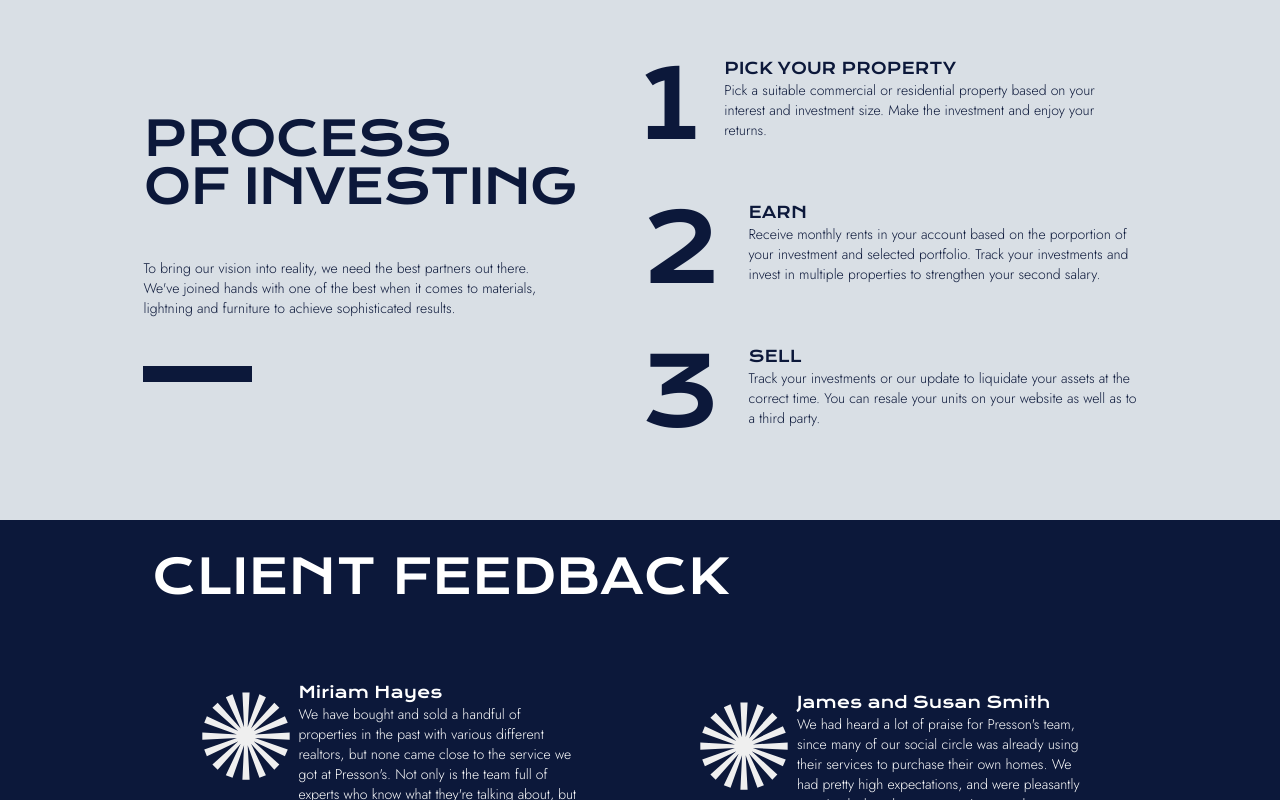
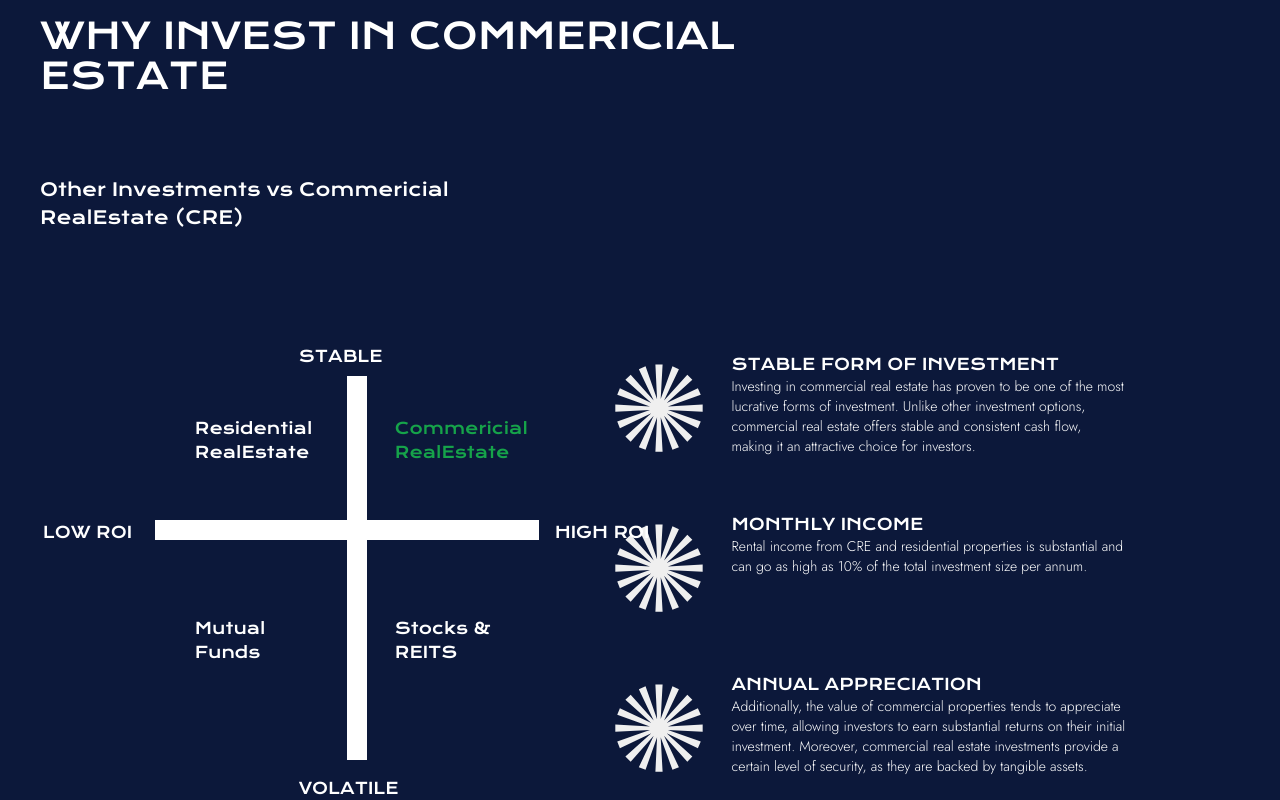
Before and after one commit to Vidhant007/Asset-Bharat-FrontEnd, a React (Vite) app: page / in a window 1280 px wide. Shown: the part 840-1640 px from the top of the page. Built offline with nearby package versions, Linux system fonts and the light colour scheme.

Commit message:
Added Project Page components (Home , contact and Process of Buying

```diff
--- a/src/components/Home.jsx
+++ b/src/components/Home.jsx
@@ -7,8 +7,8 @@ const Home = () => {
     <div className='bg-cream-bg text-partner flex justify-evenly pt-20 pb-20'>
       <div>
         <div className='absolute'>
-            <h3 className='text-5xl pl-2'>INVEST</h3>
-            <h2 className='text-3xl pl-3 pt-5'>IN COMMERCIAL & RESIDENTIAL</h2>
+            <h3 className='text-5xl pl-2 text-custom-blue'>INVEST</h3>
+            <h2 className='text-3xl pl-3 pt-5 text-custom-blue'>IN COMMERCIAL & RESIDENTIAL</h2>
             <h1 className='text-9xl pt-8'>REAL ESTATE</h1>
         </div>
 
--- a/src/components/Navbar.jsx
+++ b/src/components/Navbar.jsx
@@ -19,6 +19,9 @@ import Message from './Contact/Message';
 import Contact from './Contact/Contact';
 import SignIn from './Sign-in-up/SignIn';
 import Home from './Home';
+import WhyInvest from './WhyInvest';
+import ProcessOfBuying from './ProjectsHome/ProcessOfBuying';
+import ProjectsHome from './ProjectsHome/ProjectsHome';
 
 
 const Navbar = () => {
@@ -95,16 +98,15 @@ const Navbar = () => {
                 </div>
             </div>
             <Routes>
-                <Route path='/' element={<div><Home/><ProcessOfInvesting/><ClientFeedback/><TeamInfo/><Partners/><ContactUs /><Footer /></div>} />
+                <Route path='/' element={<div><Home/><WhyInvest/><ProcessOfInvesting/><ClientFeedback/><TeamInfo/><Partners/><ContactUs /><Footer /></div>} />
                 <Route path='/about-us' element={<div><AboutUs/><Mission/><TeamInfo/><ContactUs/><Footer /></div>} />
+                <Route path='/projects' element={<div><ProjectsHome/><ProcessOfBuying/><ContactUs/><Footer /></div>} />
                 <Route path='/why-us' element={<div><InPress/><ContactUs/><Footer /></div>} />
                 <Route path='/partners' element={<div><OurPartners/><WestBurr/><Garcia/><Morner/><Footer /></div>} />
                 <Route path='/contact' element={<div><Contact/><Message/><Footer /></div>} />
-
                 <Route path='/know-more' element={<div><Blogs/><Footer /></div>} />
                 <Route path='/signup' element={<div><SignIn/><Footer /></div>} />
 
-                {/* Add more routes here */}
             </Routes>
         </div>
     );
--- /dev/null
+++ b/src/components/ProjectsHome/ProcessOfBuying.jsx
@@ -0,0 +1,46 @@
+import React from 'react'
+
+const ProcessOfBuying = () => {
+  return (
+    <div className='bg-custom-blue text-white md:flex items-center justify-evenly p-20'>
+    <div className="md:inline-block mb-4 md:mb-0 ">
+        <section className='text-white flex flex-col gap-12'>
+        <h1 className="text-5xl  leading-7  sm:truncate sm:text-5xl sm:tracking-tight">
+        PROCESS <br/> OF BUYING
+      </h1>
+
+      <div class="h-4 w-1/4 bg-white"></div>
+
+        </section>
+    </div>
+
+    <div className="md:inline-block space-y-12">
+        <div className='flex gap-7'>
+            <h1 className='text-8xl'>1</h1>
+            <div>
+                <h4>PROFILE COMPLETION</h4>
+                <p className='text-sm font-jost'>Complete your profile and KYC to enable transactions required for <br /> investment. This step is necessary for   the proper and secure <br /> allocation of assets. So that even when you forget your credentials, <br /> your investments/assets will remain secure with you.  </p>
+            </div>
+        </div>
+
+        <div className='flex gap-7'>
+        <h1 className='text-8xl'>2</h1>
+            <div>
+                <h4>PICK YOUR PROPERTY</h4>
+                <p className='text-sm font-jost'>Once you've found the property of your dreams and are ready to <br />invest, you will proceed through our secure transaction backed by <br /> blockchain. Your units will be allocated to you in 2-3 business days <br /> and you will receive the certificate on your registered email.</p>
+            </div>
+
+        </div>
+
+        <div className='flex gap-7'>
+        <h1 className='text-8xl'>3</h1>
+             <div>
+                <h4>SIT BACK AND EARN</h4>
+                <p className='text-sm font-jost'>We don't play around – that means that our bold and confident <br /> approach to procuring the correct properties will generate <br /> rewarding returns for you. So just relax and trust your judgment of <br /> choosing us.</p>
+             </div>
+        </div>
+    </div>
+  </div>  )
+}
+
+export default ProcessOfBuying
--- /dev/null
+++ b/src/components/ProjectsHome/ProjectsHome.jsx
@@ -0,0 +1,33 @@
+import React from 'react';
+import img2 from '../../assets/projects_placeholder2.avif';
+import img from '../../assets/projects_placeholder.avif';
+
+import star from '../../assets/star-dark.svg';
+
+const ProjectsHome = () => {
+  return (
+    <div className='bg-blue-xlight text-partner flex justify-evenly pt-20 pb-20'>
+      <div>
+        <div className='absolute'>
+
+            <h1 className='text-custom-blue text-8xl '>OUR <br/> PROJECTS</h1>
+        </div>
+
+        <div className='mt-40'>
+          <div className='w-20 h-4 bg-partner-bg mb-20'></div>
+            <button className='bg-custom-blue text-white w-full h-12'>LIST ALL PROPERTIES</button>
+            <div className='pt-5'>
+                <p className='font-jost text-sm'>Asset Bharat is a synonym for the highest quality, laser-sharp focus, and <br /> deliverability. We want your money to reach its potential and you to have a <br /> stable second source of income from a market that was previously offered to <br /> a very niche group.</p>
+            </div>
+        </div>
+      </div>
+      <div >
+        <img src={img} alt="image" />
+        <img src={star} alt="star" className='absolute top-22 right-30'/>
+
+      </div>
+    </div>
+  );
+}
+
+export default ProjectsHome;
--- /dev/null
+++ b/src/components/WhyInvest.jsx
@@ -0,0 +1,67 @@
+import React from 'react'
+import star from '../assets/star.svg'
+
+const WhyInvest = () => {
+
+  return (
+    <div className='bg-custom-blue '>
+      <div className='flex flex-col items-center gap-10 justify-center pr-100 p-10 '>
+          <h2 className='text-4xl font-krona'>WHY INVEST IN COMMERICIAL ESTATE</h2>
+          <h4 className='text-lg pr-85 pt-10'>Other Investments vs Commericial RealEstate (CRE)</h4>
+      </div>
+    <div className=' text-white md:flex items-center justify-evenly p-20 pb-20'>
+    <div class="flex justify-center items-center">
+    <div class="relative w-96 h-96">
+
+            <div class="w-5 h-96 bg-white absolute top-0 left-25"></div>
+            <div class="w-96 h-5 bg-white absolute top-36 left-0"></div>
+
+            <div class="w-24 h-24  absolute top-10 left-10">Residential RealEstate</div>
+            <div class="w-24 h-24 text-green-600 absolute top-10 left-60">Commericial RealEstate</div>
+            <div class="w-24 h-24  absolute top-60 left-10">Mutual Funds</div>
+            <div class="w-24 h-24  absolute top-60 left-60">Stocks & REITS</div>
+
+            <div class="w-24 h-24  absolute top-22 right-100">LOW ROI</div>
+            <div class="w-24 h-24  absolute top-22 left-100">HIGH ROI</div>
+            <div class="w-24 h-24  absolute bottom-85 left-22">STABLE</div>
+            <div class="w-24 h-24  absolute top-100 left-22">VOLATILE</div>
+
+        </div>
+
+    </div>
+
+    <div className="md:inline-block space-y-12">
+        <div className='flex gap-7'>
+            <img src={star}/>
+            <div>
+                <h4>STABLE FORM OF INVESTMENT</h4>
+                <p className='text-sm font-jost'>Investing in commercial real estate has proven to be one of the most <br/> lucrative forms of investment. Unlike other investment options,<br/> commercial real estate offers stable and consistent cash flow,<br/> making it an attractive choice for investors.</p>
+            </div>
+        </div>
+
+        <div className='flex gap-7'>
+        <img src={star}/>
+            <div>
+                <h4>MONTHLY INCOME</h4>
+                <p className='text-sm font-jost'>Rental income from CRE and residential properties is substantial and <br/> can go as high as 10% of the total investment size per annum. </p>
+            </div>
+
+        </div>
+
+        <div className='flex gap-7'>
+        <img src={star}/>
+             <div>
+                <h4>ANNUAL APPRECIATION</h4>
+                <p className='text-sm font-jost'>Additionally, the value of commercial properties tends to appreciate <br /> over time, allowing investors to earn substantial returns on their initial <br /> investment. Moreover, commercial real estate investments provide a  <br />certain level of security, as they are backed by tangible assets. </p>
+             </div>
+        </div>
+    </div>
+  </div>
+  </div>
+  );
+};
+
+
+
+
+export default WhyInvest
--- a/tailwind.config.js
+++ b/tailwind.config.js
@@ -21,12 +21,14 @@ export default {
         'partner':'#2b2c32',
       },
       spacing: {
+        '150':'40rem',
         '100': '25rem',
         '90':'23rem',
+        '85':'20rem',
         '40':'17rem',
         '30':'15rem',
         '25':'12rem',
-        '22':'9rem'
+        '22':'9rem',
       },
     },
   },
```
Also changed, not shown: src/assets/projects_placeholder.avif (added), src/assets/projects_placeholder2.avif (added).
